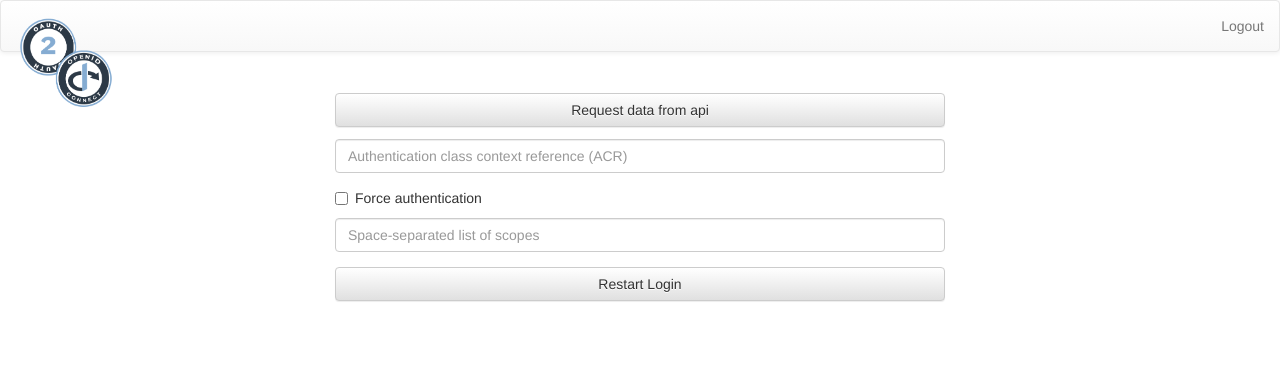
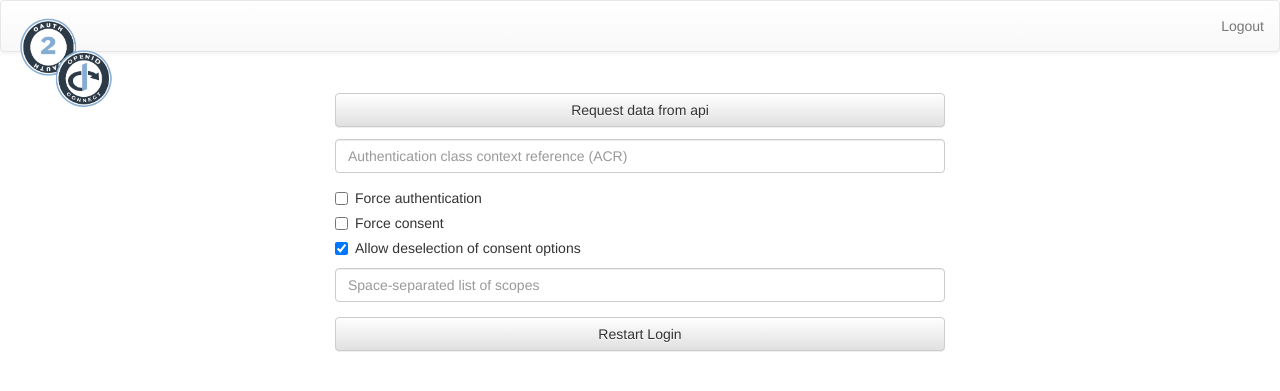
Before and after one commit to curityio/example-python-openid-connect-client, a Flask app: template templates/index.html in a window 1280 px wide. Shown: the top 391 px of the page. Run offline with Flask 2, Linux system fonts and the light colour scheme; the template is opened without the code that fills it, so the values that code supplies are empty; the visitor is signed in with stand-in values (Sample User, id 1); parts of the project's set-up code (start-up, migrations or seed data) failed here and were passed over.

Commit message:
allow client to force consent when restarting flow

```diff
--- a/app.py
+++ b/app.py
@@ -77,7 +77,8 @@ def start_code_flow():
 
     login_url = _client.get_authn_req_url(session, request.args.get("acr", None),
                                           request.args.get("forceAuthN", False),
-                                          scopes)
+                                          scopes, request.args.get("forceConsent", False),
+                                          request.args.get("allowConsentOptionDeselection", False))
     return redirect(login_url)
 
 
--- a/templates/index.html
+++ b/templates/index.html
@@ -190,6 +190,12 @@
                     <div class="checkbox">
                         <label><input type="checkbox" name="forceAuthN">Force authentication</label>
                     </div>
+                    <div class="checkbox">
+                        <label><input type="checkbox" name="forceConsent">Force consent</label>
+                    </div>
+                    <div class="checkbox">
+                        <label><input type="checkbox" name="allowConsentOptionDeselection" checked>Allow deselection of consent options</label>
+                    </div>
                     <div class="form-group">
                         <input type="text" class="form-control" value="{{ scope }}" name="scope" id="scope" placeholder="Space-separated list of scopes">
                     </div>
```
Also changed, not shown: client.py (+8 -1 lines).
